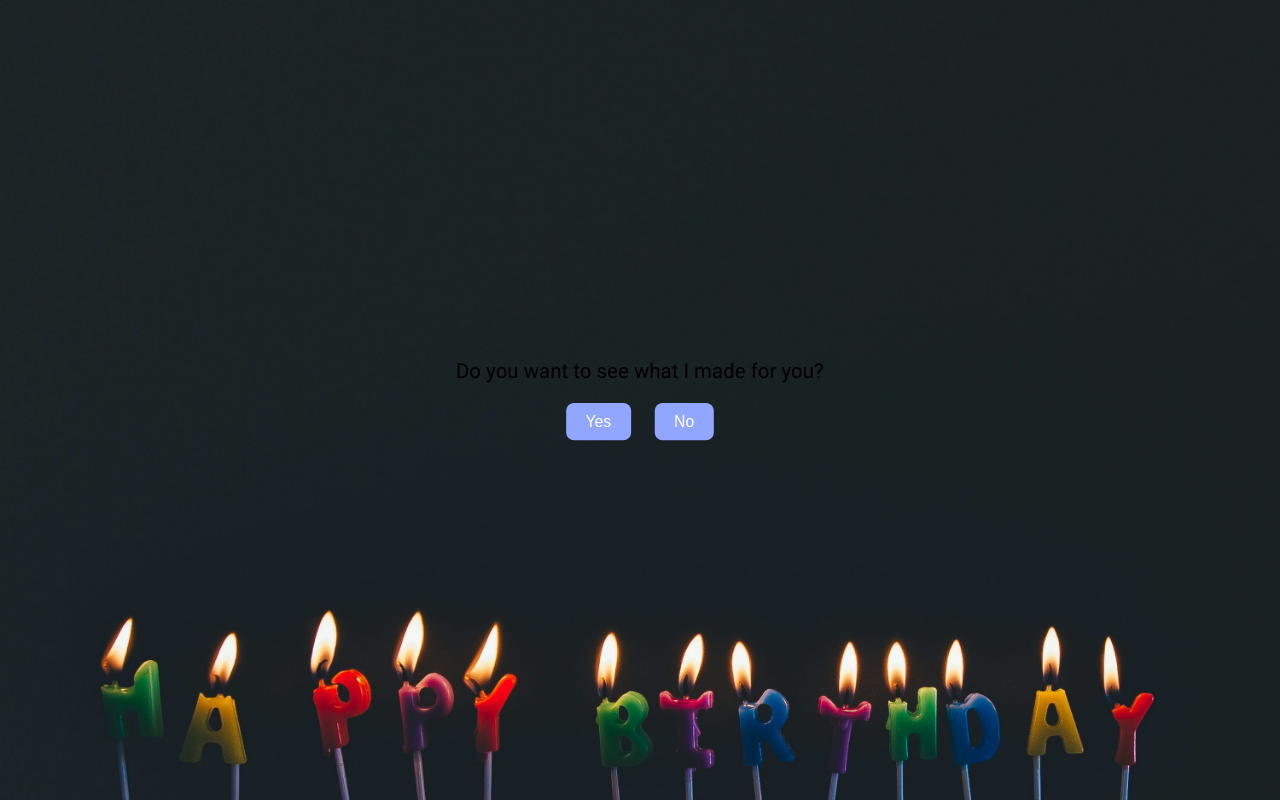
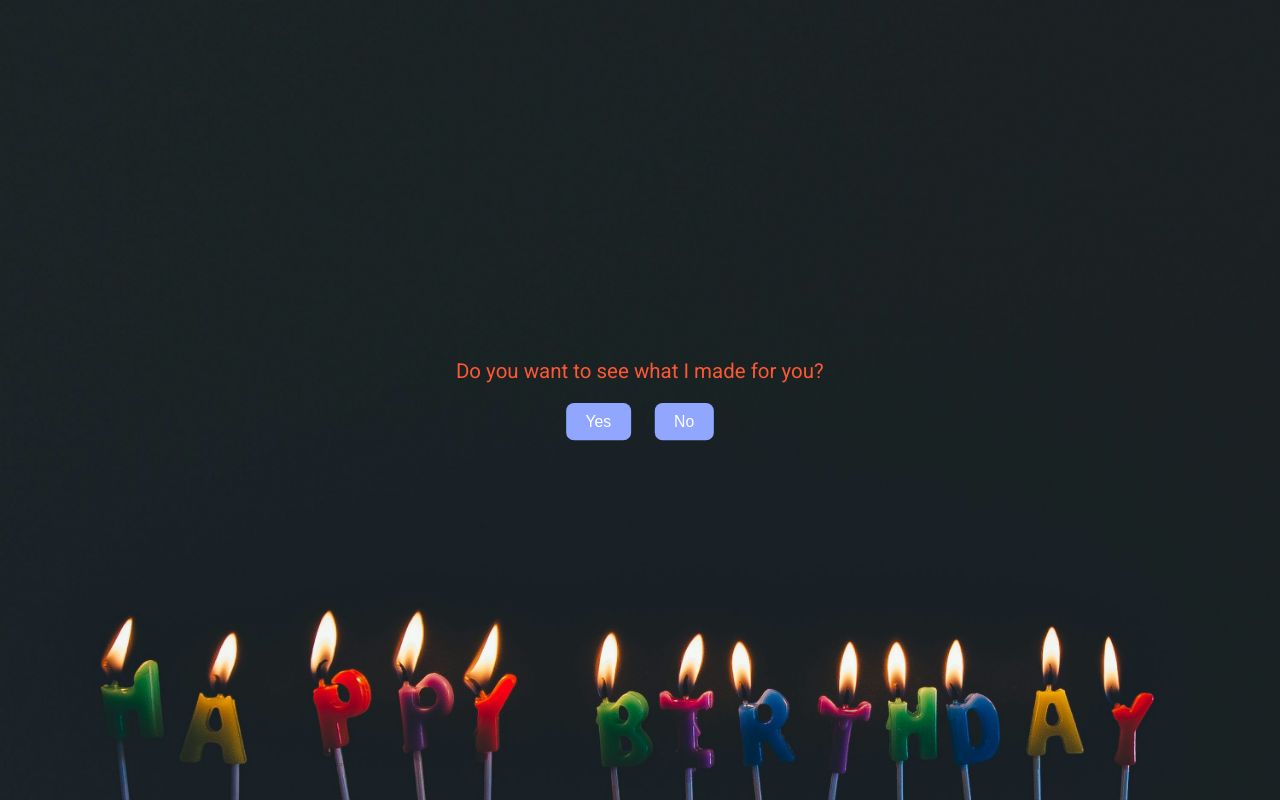
Before and after one commit to Shubsgv/Manya, a plain HTML site: page index.html in a window 1280 px wide. Both pictures are taken after a click on the button "Start Celebration". Drawn offline with Linux system fonts and the light colour scheme.

Commit message:
Update index.html

```diff
--- a/index.html
+++ b/index.html
@@ -164,7 +164,7 @@
 
     <!-- Confirmation Section -->
     <div id="confirmation">
-      <p>Do you want to see what I made for you?</p>
+     <p style="color: #FF5733;">Do you want to see what I made for you?</p>
       <button onclick="yesClicked()">Yes</button>
       <button onclick="noClicked()">No</button>
     </div>
```
